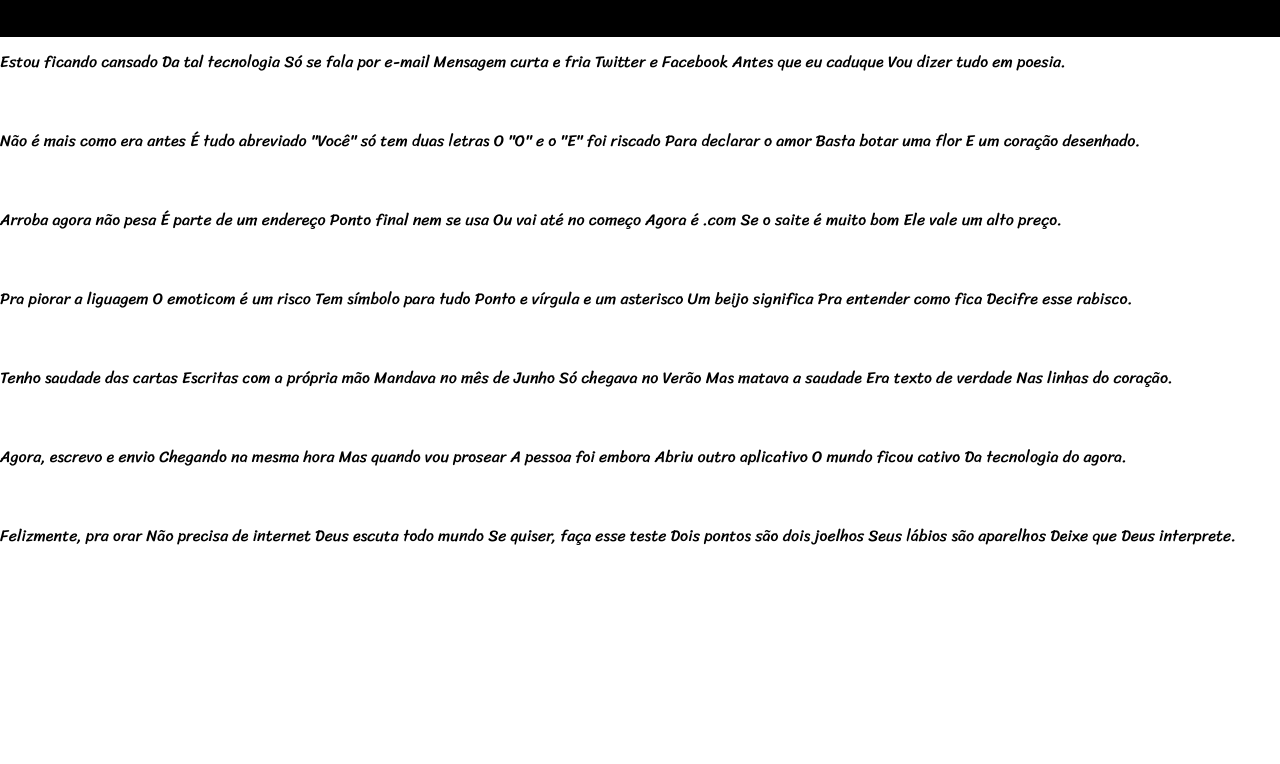
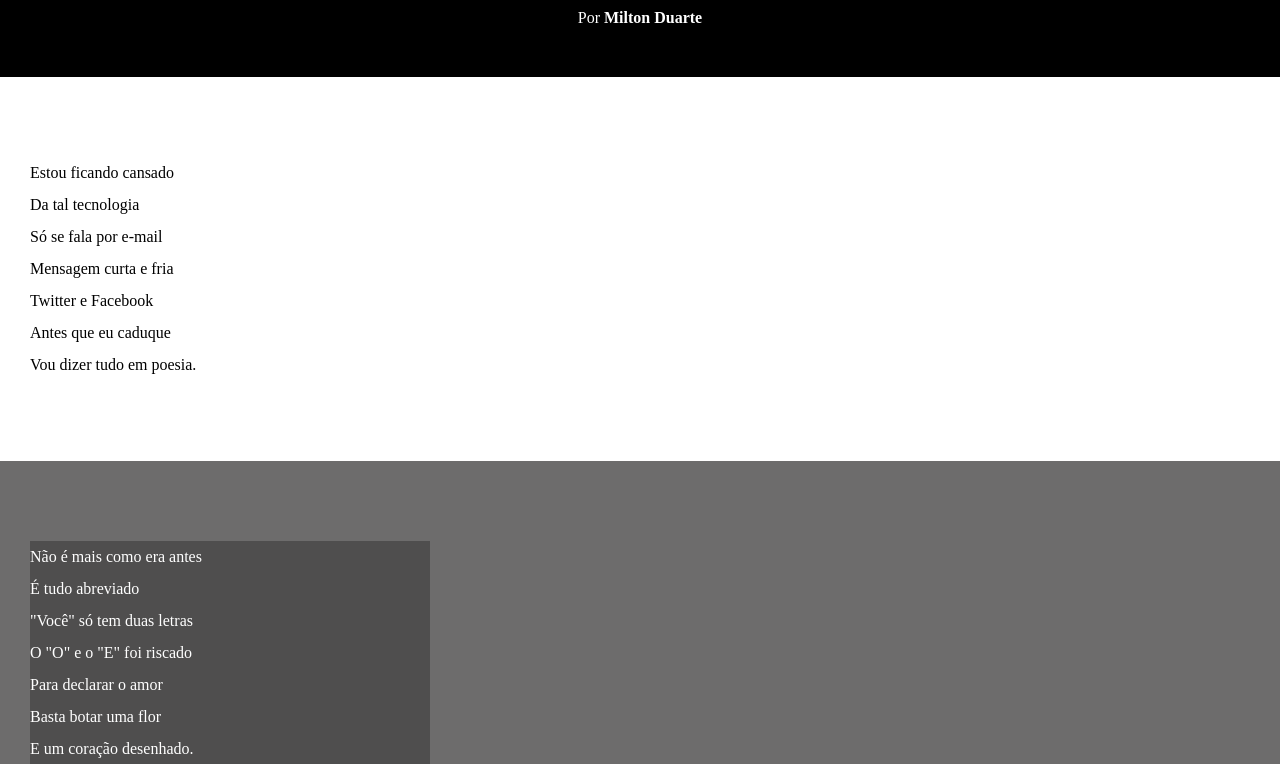
Before and after one commit to wandreymoreira/html-css, a plain HTML site: page Desafios/de012/index.html in a window 1280 px wide. Shown: the part 128-892 px from the top of the page. Before the commit the page ends 800 px from the top, so only its background shows below. Drawn offline with Linux system fonts and the light colour scheme.

Commit message:
atualizei css html do desafio

```diff
--- a/Desafios/de012/index.html
+++ b/Desafios/de012/index.html
@@ -16,12 +16,12 @@
 
     <section class="normal">
         <p>
-            Estou ficando cansado
-            Da tal tecnologia
-            Só se fala por e-mail
-            Mensagem curta e fria
-            Twitter e Facebook
-            Antes que eu caduque
+            Estou ficando cansado <br>
+            Da tal tecnologia <br>
+            Só se fala por e-mail <br>
+            Mensagem curta e fria <br>
+            Twitter e Facebook <br>
+            Antes que eu caduque <br>
             Vou dizer tudo em poesia.
         </p>
     </section>
@@ -29,12 +29,12 @@
 
     <section class="imagem">
         <p>
-            Não é mais como era antes
-            É tudo abreviado
-            "Você" só tem duas letras
-            O "O" e o "E" foi riscado
-            Para declarar o amor
-            Basta botar uma flor
+            Não é mais como era antes <br>
+            É tudo abreviado <br>
+            "Você" só tem duas letras <br>
+            O "O" e o "E" foi riscado <br>
+            Para declarar o amor <br>
+            Basta botar uma flor <br>
             E um coração desenhado.
         </p>
     </section>
@@ -42,22 +42,22 @@
 
     <section class="normal">
         <p>
-            Arroba agora não pesa
-            É parte de um endereço
-            Ponto final nem se usa
-            Ou vai até no começo
-            Agora é .com
-            Se o saite é muito bom
+            Arroba agora não pesa <br>
+            É parte de um endereço <br>
+            Ponto final nem se usa <br>
+            Ou vai até no começo <br>
+            Agora é .com <br>
+            Se o saite é muito bom <br>
             Ele vale um alto preço.
         </p>
 
         <p>
-            Pra piorar a liguagem
-            O emoticom é um risco
-            Tem símbolo para tudo
-            Ponto e vírgula e um asterisco
-            Um beijo significa
-            Pra entender como fica
+            Pra piorar a liguagem <br>
+            O emoticom é um risco <br>
+            Tem símbolo para tudo <br>
+            Ponto e vírgula e um asterisco <br>
+            Um beijo significa <br>
+            Pra entender como fica <br>
             Decifre esse rabisco.
         </p>
     </section>
@@ -65,12 +65,12 @@
 
     <section class="imagem">
         <p>
-            Tenho saudade das cartas
-            Escritas com a própria mão
-            Mandava no mês de Junho
-            Só chegava no Verão
-            Mas matava a saudade
-            Era texto de verdade
+            Tenho saudade das cartas <br>
+            Escritas com a própria mão <br>
+            Mandava no mês de Junho <br>
+            Só chegava no Verão <br>
+            Mas matava a saudade <br>
+            Era texto de verdade <br>
             Nas linhas do coração.
         </p>
     </section>
@@ -78,28 +78,28 @@
 
     <section class="normal">
         <p>
-            Agora, escrevo e envio
-            Chegando na mesma hora
-            Mas quando vou prosear
-            A pessoa foi embora
-            Abriu outro aplicativo
-            O mundo ficou cativo
+            Agora, escrevo e envio <br>
+            Chegando na mesma hora <br>
+            Mas quando vou prosear <br>
+            A pessoa foi embora <br>
+            Abriu outro aplicativo <br>
+            O mundo ficou cativo <br>
             Da tecnologia do agora.
         </p>
 
         <p>
-            Felizmente, pra orar
-            Não precisa de internet
-            Deus escuta todo mundo
-            Se quiser, faça esse teste
-            Dois pontos são dois joelhos
-            Seus lábios são aparelhos
+            Felizmente, pra orar <br>
+            Não precisa de internet <br>
+            Deus escuta todo mundo <br>
+            Se quiser, faça esse teste <br>
+            Dois pontos são dois joelhos <br>
+            Seus lábios são aparelhos <br>
             Deixe que Deus interprete.
         </p>
     </section>
 
     <footer>
-
+        <p>Site criado por <a href="https://gustavoguanabara.github.io" target="_blank">Gustavo Guanabara</a> para o <a href="https://www.cursoemvideo.com">Cursoemvideo</a></p>
     </footer>
 </body>
 </html>
--- a/Desafios/de012/style.css
+++ b/Desafios/de012/style.css
@@ -17,19 +17,62 @@
 
 }
 
+html, body {
+    min-height: 100vh;
+    background-color: darkgray;
+}
+
 header {
     background-color: black;
     color: white;
     text-align: center;
 }
 
-h1 {
-    padding-top: 50px;
-    font-family: var(--fonte02);
+header > h1 {
+    padding: 50px;
+    font-variant: small-caps;
 }
 
-p {
-    padding-top: 10px;
-    padding-bottom: 40px;
-    font-family: var(--fonte03);
+header > p {
+    padding-bottom: 50px;
 }
+
+a {
+    color: white;
+    text-decoration: none;
+    font-weight: bolder;
+}
+
+a:hover {
+    text-decoration: underline;
+}
+
+section {
+    padding-bottom: 10vh;
+    padding-top: 10vh;
+    line-height: 2em;
+    padding-left: 30px;
+}
+
+section.normal {
+    background-color: white;
+    color: black;
+}
+
+section.imagem {
+    background-color: rgb(109, 108, 108);
+    color: white;
+}
+
+section.imagem > p {
+    width: 400px;
+    background-color: rgba(0, 0, 0, 0.274);
+
+}
+
+footer {
+    background-color: black;
+    color: white;
+    text-align: center;
+    padding: 10px;
+}
```
